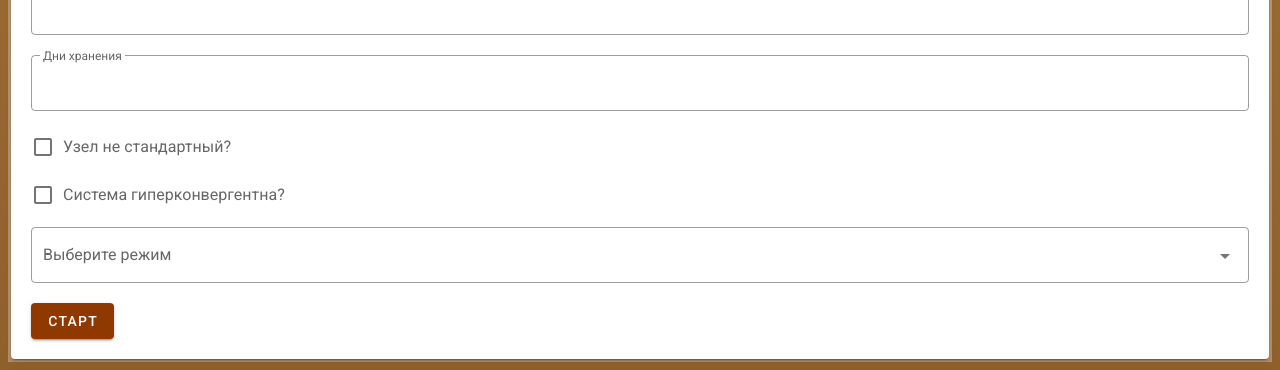
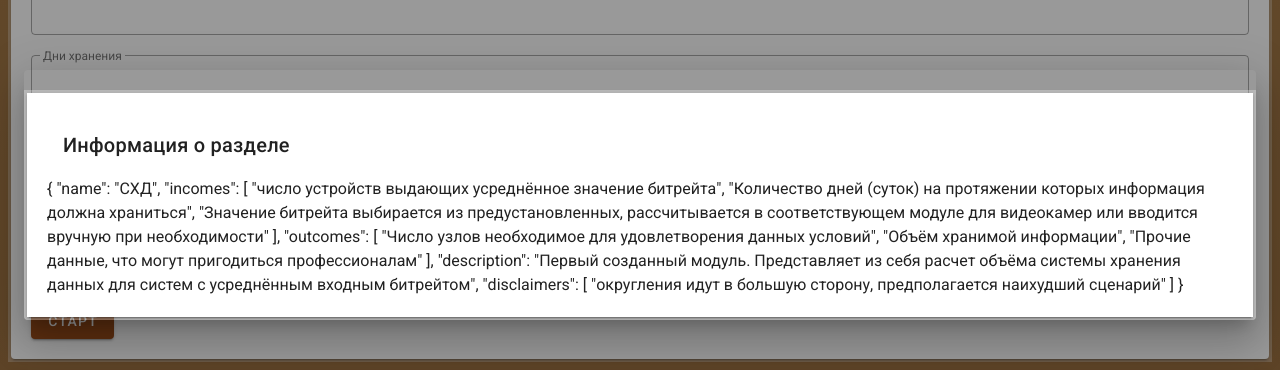
Before and after one commit to Axm749/SHD_Vue, a Vue app: page / in a window 1280 px wide. Both pictures are taken after a click on the button 1241 px from the left and 111 px from the top of the page. Shown: the part 205-575 px from the top of the page. Built offline with nearby package versions, Linux system fonts and the light colour scheme; grey boxes are pictures that could not be loaded.

Commit message:
Добавление переноса информации о модуле

```diff
--- a/src/components/shd.vue
+++ b/src/components/shd.vue
@@ -3,7 +3,10 @@
   >
     <!-- заголовок -->
     <div class="header">
-      <headerTab title="Система Хранения Данных"></headerTab>
+      <headerTab
+      title="Система Хранения Данных"
+      v-bind:info = "componentInfo"
+      ></headerTab>
     </div>
 
     <!-- ввод требований -->
@@ -11,11 +14,6 @@
       class="pa-5 rounded-b"
       tile
     >
-      <!-- <h1>Система хранения данных</h1> -->
-
-
-
-
 
       <v-text-field
         outlined
@@ -261,7 +259,7 @@
       <!-- доступ к вычислениям видеонаблюдения -->
       <template v-if="options.value == 'video'">
 
-        <v-btn
+        <!-- <v-btn
           max-width="100%"
           color="primary"
           v-bind="dialog"
@@ -278,11 +276,11 @@
           height="1200px"
         >
           <video1 @cam_bitrate="getMbrVideo" />
-        </v-navigation-drawer>
+        </v-navigation-drawer> -->
 
 
 
-        <!-- <v-dialog
+        <v-dialog
           v-model="dialog"
           novalidate
           width="auto"
@@ -303,7 +301,7 @@
 
           <video1 @cam_bitrate="getMbrVideo" />
 
-        </v-dialog> -->
+        </v-dialog>
       </template>
 
 
--- a/src/components/ui/commonUi/header.vue
+++ b/src/components/ui/commonUi/header.vue
@@ -36,10 +36,22 @@
         <v-spacer/>
         <v-btn
         icon
+        @click="dialog=!dialog"
         >
           <v-icon>mdi-information-outline</v-icon>
         </v-btn>
       </v-toolbar>
+
+
+        <v-dialog
+            v-model="dialog"
+            novalidate
+            width="auto"
+            aria-hidden="true"
+        >
+            <tabInfo v-bind:info = "info"></tabInfo>
+
+        </v-dialog>
     </div>
 
 
@@ -48,15 +60,23 @@
 </template>
 
 <script>
+import tabInfo from './tabInfo.vue';
+
 export default {
     name: "headerTab",
+    components: {
+        tabInfo,
+    },
     data() {
         return {
-        name: "name"
+        name: "name",
+        dialog: false,
+
         };
     },
     props: {
         title: String,
+        info: Object
     },
     methods: {
 
--- /dev/null
+++ b/src/components/ui/commonUi/tabInfo.vue
@@ -0,0 +1,66 @@
+<template>
+    <!--
+    В этом модуле высвечивается описание раздела.
+    Формат объекта с информацией о массиве:
+
+    componentInfo: {
+        name: 'string',
+        incomes: ['string', 'string', 'string'],
+        outcomes: ['string', 'string', 'string'],
+        description: 'string',
+        disclaimers: ['string', 'string', 'string']
+      },
+
+
+    Информация из разделов передаются через пропсы, проходя через header.vue
+
+
+    -->
+
+  <div class="module_bg">
+    <v-card
+    class="pa-5"
+    tile
+    >
+      <v-card-title>
+        Информация о разделе
+      </v-card-title>
+
+      <!-- если информации нет -->
+      <template v-if="!this.info">
+        <p>there is no info... yet</p>
+
+      </template>
+
+
+
+      {{ this.info }}
+
+    </v-card>
+
+  </div>
+</template>
+
+<script>
+export default {
+  name: "tabInfo",
+  data() {
+    return {
+      name: "name"
+    };
+  },
+  props: {
+      info: Object,
+  },
+  methods: {
+
+
+    //Старт
+    start() {
+
+    },
+
+
+  },
+};
+</script>
```
Lines whose indentation alone changed are shown as unchanged.
